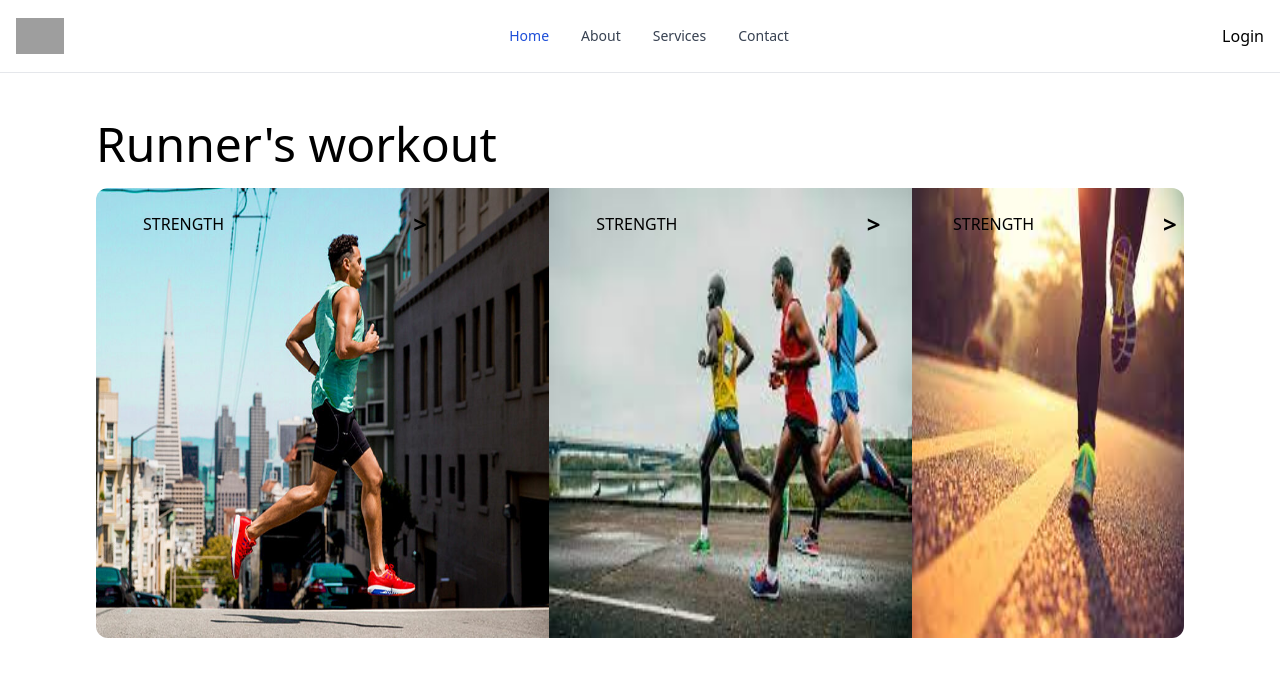
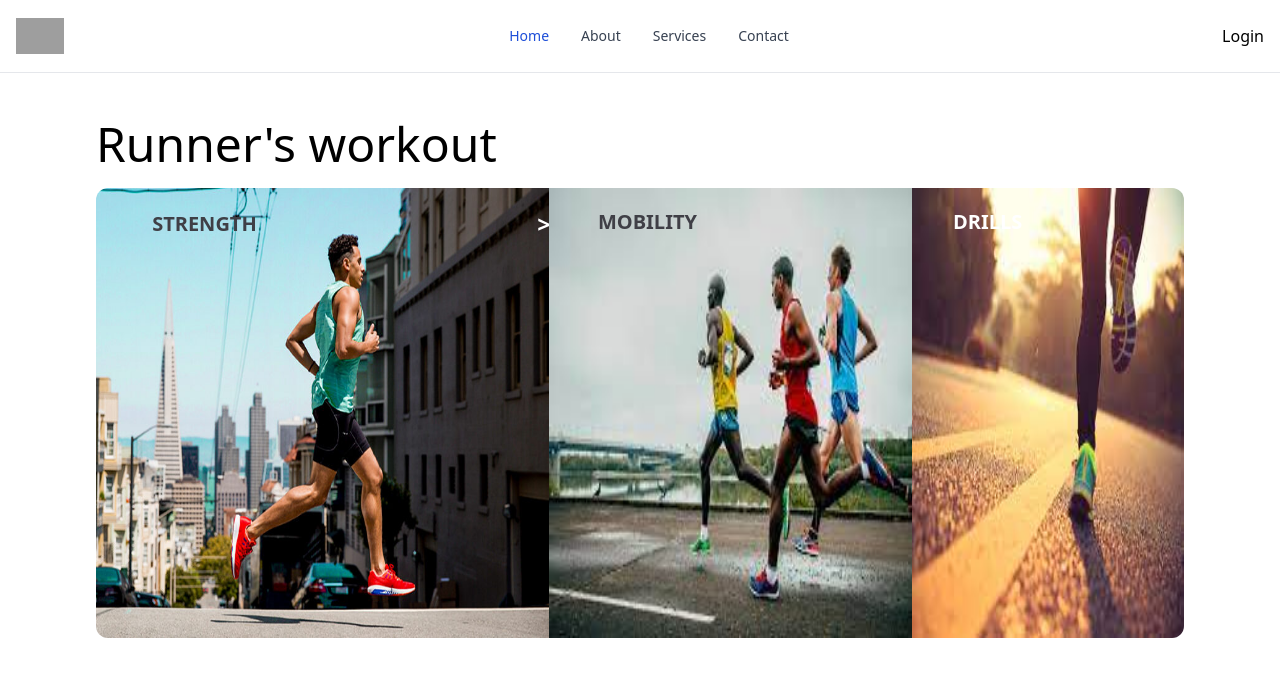
Before and after one commit to Shihab2022/fitness_app, a React (Create React App) app: page / in a window 1280 px wide. Shown: the top 676 px of the page. Built offline with nearby package versions, Linux system fonts and the light colour scheme; grey boxes are pictures that could not be loaded.

Commit message:
solve an problem

```diff
--- a/src/Pages/Slider.js
+++ b/src/Pages/Slider.js
@@ -4,25 +4,26 @@ import img2 from  '../accets/img2.jpg'
 import img3 from  '../accets/img3.jpg'
 
 const Slider = () => {
-    const [first,setFirst]=useState(false)
+    const [first,setFirst]=useState(true)
     const [second,setSecond]=useState(false)
     const [third,setThird]=useState(false)
-    const firstMouseIn=()=>{
-        setFirst(!first)
-        setSecond(!second)
+    const [value,setValue]=useState('')
+    const firstMouseIn=(e)=>{
+        setFirst(true)
+        setSecond(false)
+        console.log(e)
         // setThird(!third)
     }
     const firstMouseOut=()=>{
-        setFirst(!first)
-        setSecond(!second)
+        setFirst(true)
+        setSecond(false)
         // setThird(!third)
     }
     const secondMouseIn=()=>{
-        setFirst(!first)
-        setSecond(!second)
-        // setThird(!third)
-
-
+        setFirst(false)
+        setSecond(true)
+        setThird(false)
+        setValue ('col-start-4 col-end-10')
     }
     const secondMouseOut=()=>{
         setFirst(!first)
@@ -30,9 +31,10 @@ const Slider = () => {
         // setThird(!third)
     }
     const thirdMouseIn=()=>{
-        setFirst(!first)
-        setSecond(!second)
+        setFirst(false)
+        setSecond(true)
         setThird(!third)
+        setValue('col-start-4 col-end-8')
 
     }
     const thirdMouseOut=()=>{
@@ -48,42 +50,39 @@ const Slider = () => {
 
          <div>
             <h1 className='text-5xl  py-5'>Runner's workout</h1>
-            <div className='grid grid-cols-12  '>
+            <div className='grid grid-cols-12 '>
 
-                <div className={`relative duration-700  ${first ? 'col-start-1 col-end-4' : 'col-start-1 col-end-6' } `}>
-                <img onMouseEnter={()=>firstMouseIn()} onMouseOut={()=>firstMouseOut()} className='h-[450px] w-[1000px] rounded-l-xl' src={img1} alt="" />
+                <div className={`relative   ${!first ? 'col-start-1 col-end-4' : 'col-start-1 col-end-6' } `}>
+                <img onMouseEnter={()=>firstMouseIn("cols-5 clos-8")} onMouseOut={()=>firstMouseOut()} className='h-[450px] transition duration-700 rounded-l-xl' src={img1} alt="" />
                 <div className='absolute top-5 grid grid-cols-12 justify-end items-center left-5'>
-                {/* <div className='flex justify-between  items-center px-5'> */}
-                    <h2 className='col-start-2 col-end-5'>STRENGTH</h2>
-                    <h5 className='col-start-12 col-end-13 text-2xl   font-bold'>  > </h5>
-                {/* </div> */}
+                    <h2 className='col-start-2 col-end-5 text-xl font-bold  text-zinc-700'>STRENGTH</h2>
+                    {
+                        first &&<h5 className='col-start-12 col-end-13 text-2xl   font-bold text-center ml-6 text-white rounded-full'>  > </h5>
+                    }
                 </div>
                 </div>
 
-                <div className={`relative duration-700  ${second ? 'col-start-4 col-end-9' : 'col-start-6 col-end-10' } `}>
+                <div className={`relative duration-700  ${   second ? value : 'col-start-6 col-end-10' } `}>
                 <img onMouseEnter={()=>secondMouseIn()} onMouseOut={()=>secondMouseOut()} className='h-[450px]' src={img2} alt="" />
 
                 <div className='absolute top-5 grid grid-cols-12 justify-end items-center left-5'>
-                {/* <div className='flex justify-between  items-center px-5'> */}
-                    <h2 className='col-start-2 col-end-5'>STRENGTH</h2>
-                    <h5 className='col-start-12 col-end-13 text-2xl   font-bold'>  > </h5>
-                {/* </div> */}
+                    <h2 className='col-start-2 col-end-5 text-xl font-bold  text-zinc-700'>MOBILITY</h2>
+                    {
+                        second &&<h5 className='col-start-12 col-end-13 text-2xl   font-bold text-center ml-6 text-white rounded-full'>  > </h5>
+                    }
                 </div>
                 </div>
 
-                <div className={`relative duration-700 col-start-1 ${third ? 'col-start-9 col-end-12' : 'col-start-10 col-end-13' } `}>
+                <div className={`relative duration-700 ${third ? 'col-start-8  col-end-13' : 'col-start-10 col-end-13' } `}>
                 <img onMouseEnter={()=>thirdMouseIn()} onMouseOut={()=>thirdMouseOut()} className='h-[450px] rounded-r-xl' src={img3} alt="" />
 
                 <div className='absolute top-5 grid grid-cols-12 justify-end items-center left-5'>
-                {/* <div className='flex justify-between  items-center px-5'> */}
-                    <h2 className='col-start-2 col-end-5'>STRENGTH</h2>
-                    <h5 className='col-start-12 col-end-13 text-2xl   font-bold'>  > </h5>
-                {/* </div> */}
+                    <h2 className='col-start-2 col-end-5 text-xl font-bold  text-white'>DRILLS</h2>
+                    {
+                        third &&<h5 className='col-start-12 col-end-13 text-2xl   font-bold text-center ml-6 text-white rounded-full'>  > </h5>
+                    }
                 </div>
                 </div>
-
-            {/* <img className='h-[450px] ' src={img2} alt="" /> */}
-            {/* <img className='h-[450px] col-start-9 col-end-13  rounded-r-xl ' src={img3} alt="" /> */}
             </div>
          </div>
         </div>
```
